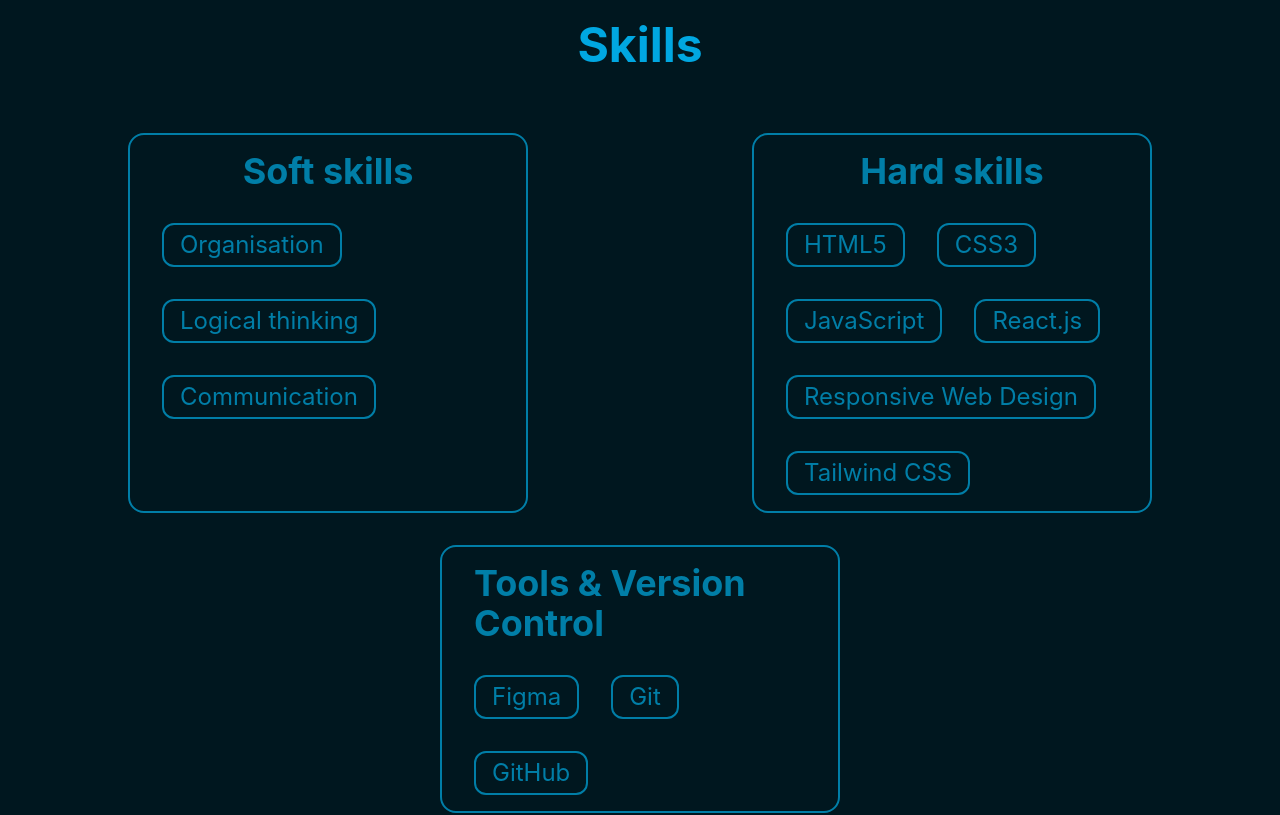
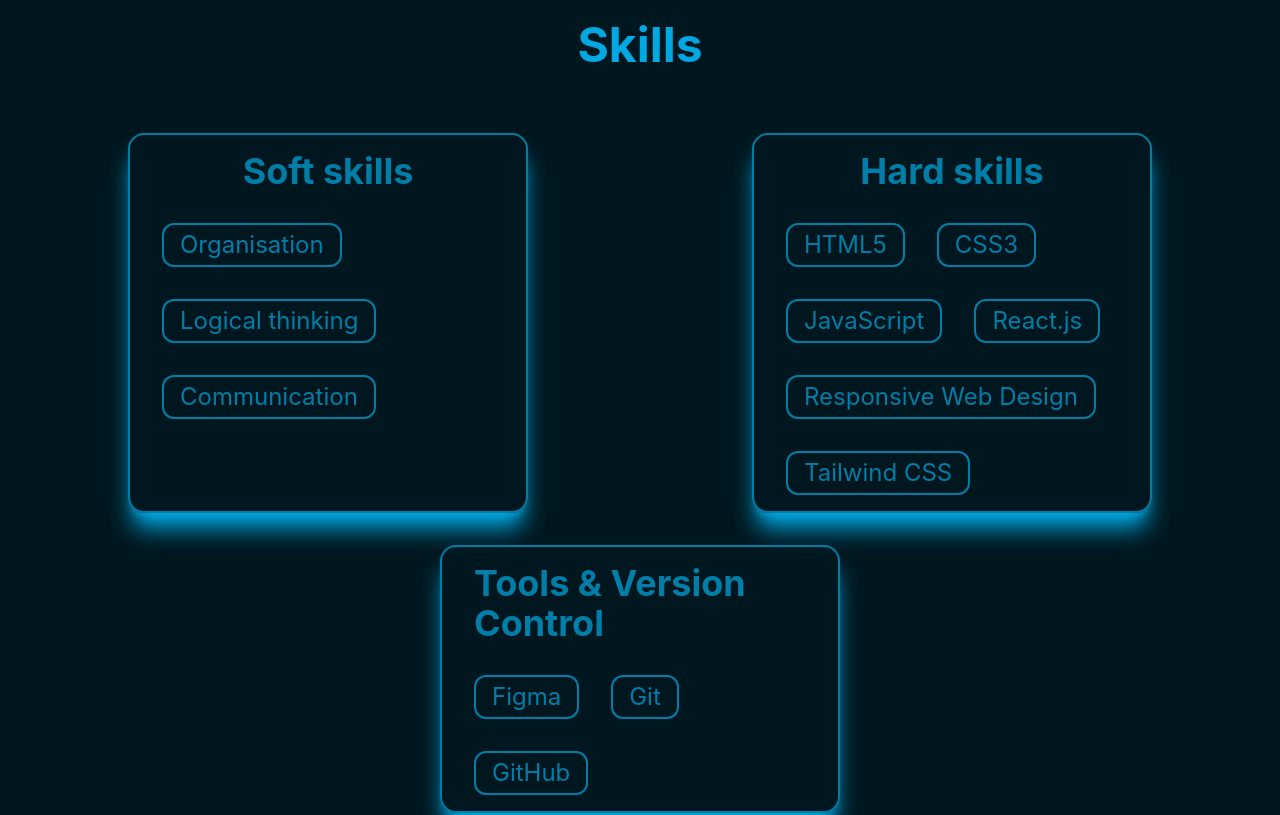
Before and after one commit to WesllenCarmo/Portfolio, a React (Vite) app: page / in a window 1280 px wide. Shown: the part 1720-2535 px from the top of the page. Built offline with nearby package versions, Linux system fonts and the light colour scheme.

Commit message:
style: add shadow colour to skills' cards

```diff
--- a/src/components/pages/Skills/index.jsx
+++ b/src/components/pages/Skills/index.jsx
@@ -5,7 +5,7 @@
     <section role='region' id='skills' className='text-custom-blue flex flex-col gap-16 px-8'>
       <h2 className='text-custom-light-blue text-5xl font-bold self-center'>Skills</h2>
       <div className='flex w-full justify-around flex-wrap gap-8'>
-        <div className='w-100 rounded-2xl border-2 border-custom-blue flex flex-col px-8 py-4 gap-8'>
+        <div className='w-100 rounded-2xl border-2 border-custom-blue flex flex-col px-8 py-4 gap-8 shadow-xl shadow-custom-light-blue'>
           <h3 className='text-4xl text-custom-blue self-center font-bold'>Soft skills</h3>
           <div className='text-2xl flex flex-wrap gap-8'>
             <p className='border-2 border-custom-blue px-4 py-1 rounded-xl'>Organisation</p>
@@ -13,7 +13,7 @@
             <p className='border-2 border-custom-blue px-4 py-1 rounded-xl'>Communication</p>
           </div>
         </div>
-        <div className='w-100 rounded-2xl border-2 border-custom-blue flex flex-col px-8 py-4 gap-8'>
+        <div className='w-100 rounded-2xl border-2 border-custom-blue flex flex-col px-8 py-4 gap-8 shadow-xl shadow-custom-light-blue'>
           <h3 className='text-4xl text-custom-blue self-center font-bold'>Hard skills</h3>
           <div className='text-2xl flex flex-wrap gap-8'>
             <p className='border-2 border-custom-blue px-4 py-1 rounded-xl'>HTML5</p>
@@ -24,7 +24,7 @@
             <p className='border-2 border-custom-blue px-4 py-1 rounded-xl'>Tailwind CSS</p>
           </div>
         </div>
-        <div className='w-100 rounded-2xl border-2 border-custom-blue flex flex-col px-8 py-4 gap-8'>
+        <div className='w-100 rounded-2xl border-2 border-custom-blue flex flex-col px-8 py-4 gap-8 shadow-xl shadow-custom-light-blue'>
           <h3 className='text-4xl text-custom-blue self-center font-bold'>Tools & Version Control</h3>
           <div className='text-2xl flex flex-wrap gap-8'>
             <p className='border-2 border-custom-blue px-4 py-1 rounded-xl'>Figma</p>
```
